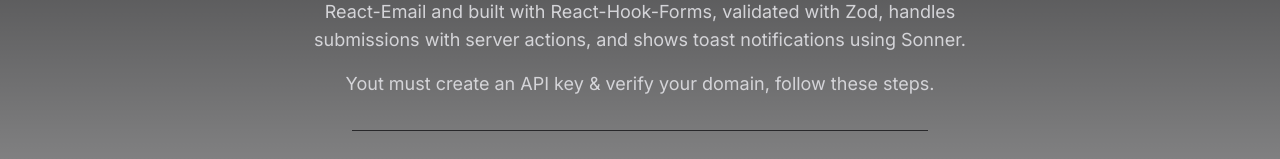
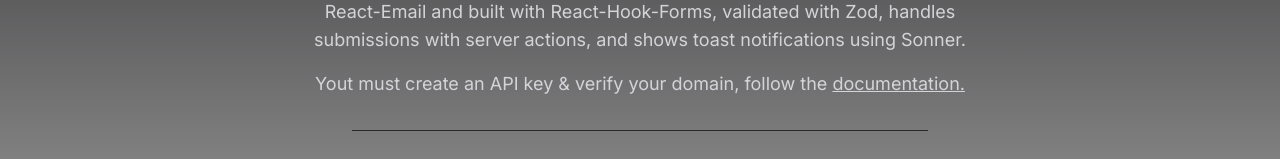
Before and after one commit to JPerez00/resend-email-template, a Next.js app: page / in a window 1280 px wide. Shown: the part 394-553 px from the top of the page. Built offline with nearby package versions, Linux system fonts and the light colour scheme; no server answers.

Commit message:
homepage links updated

```diff
--- a/app/page.tsx
+++ b/app/page.tsx
@@ -1,5 +1,6 @@
 import Image from "next/image";
 import ContactForm from "../app/components/ContactForm";
+import Link from "next/link";
 
 function Pin(props: JSX.IntrinsicAttributes & React.AnchorHTMLAttributes<HTMLAnchorElement>) {
   return (
@@ -47,7 +48,7 @@
         contact form template. Styled with React-Email and built with React-Hook-Forms, validated with Zod, handles submissions with server actions, and shows toast notifications using Sonner.
       </p>
       <p className="text-balance mt-4 text-center text-zinc-300 md:text-lg">
-        Yout must create an API key & verify your domain, follow these steps.
+        Yout must create an API key & verify your domain, follow the <Link href="https://resend.com/docs/send-with-nodejs" className="underline hover:text-white transition-all">documentation.</Link>
       </p>
       <div className="my-2 text-left mx-auto w-full max-w-xl">
         <hr className="my-6 border-zinc-800" />
```
